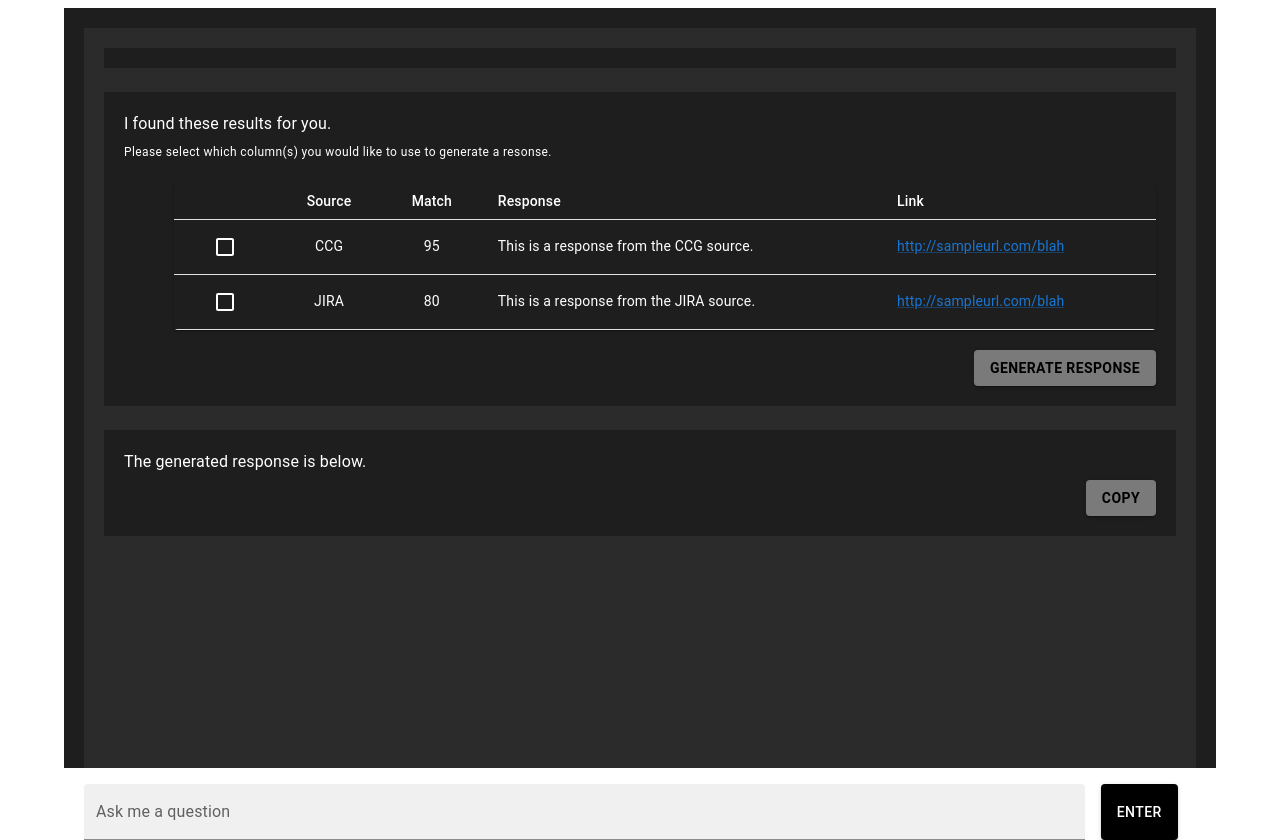
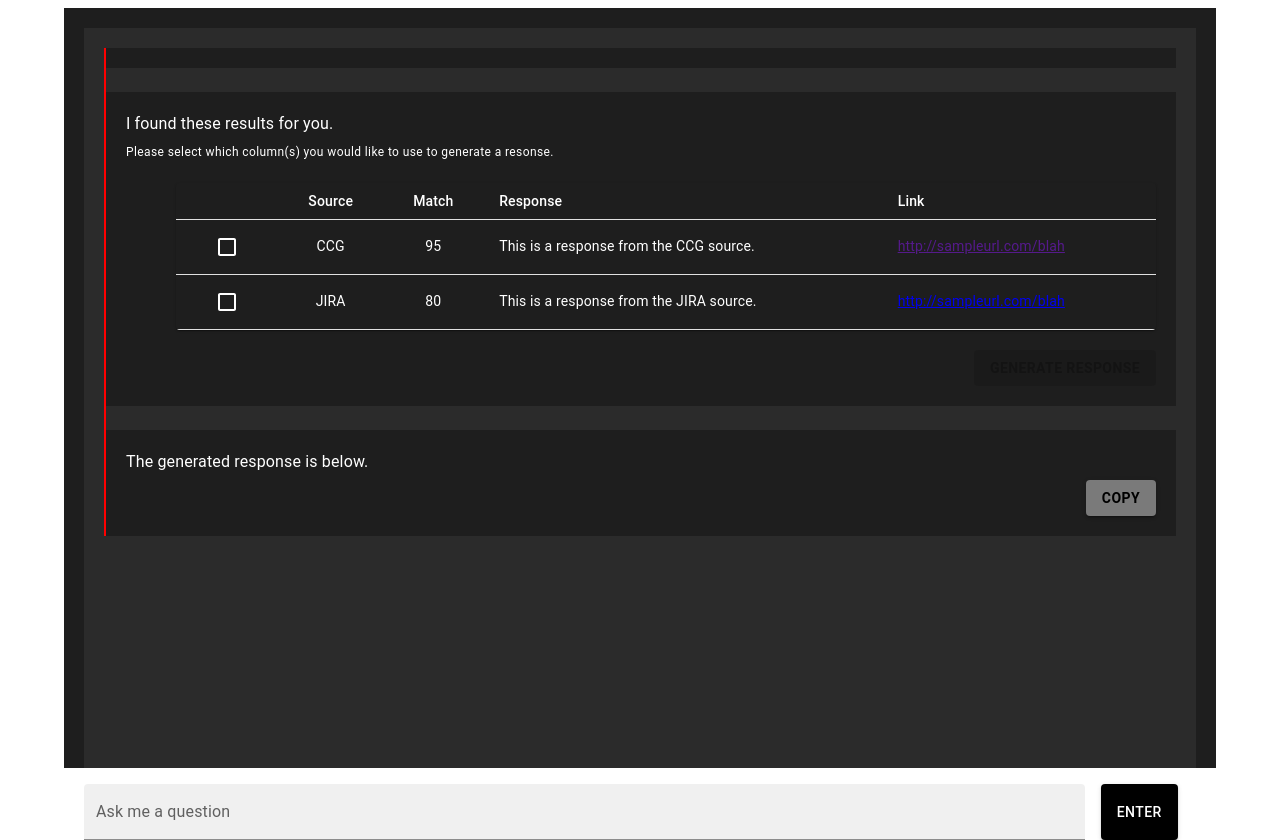
Before and after one commit to Plow74/aipoc, a Next.js app: page / in a window 1280 px wide. Both pictures are taken after a click on the button "ENTER". Built offline with nearby package versions, Linux system fonts and the light colour scheme.

Commit message:
additional styling and component refactor

```diff
--- /dev/null
+++ b/app/components/Question.tsx
@@ -0,0 +1,36 @@
+import { Box, Stack, TextField, Button } from "@mui/material";
+
+const Question = (props: {
+  handleClick: any;
+  setQuestion: any;
+  question: string;
+}) => {
+  const { handleClick, setQuestion, question } = props;
+  return (
+    <Box sx={{ alignItems: "flex-end" }}>
+      <Stack direction="row" spacing={2}>
+        <TextField
+          id="filled-textarea"
+          label="Ask me a question"
+          variant="filled"
+          value={question}
+          onChange={(e) => setQuestion(e.target.value)}
+          style={{
+            color: "white",
+            backgroundColor: "white",
+            width: "90%",
+          }}
+        />
+        <Button
+          variant="contained"
+          onClick={handleClick}
+          sx={{ backgroundColor: "black" }}
+        >
+          ENTER
+        </Button>
+      </Stack>
+    </Box>
+  );
+};
+
+export default Question;
--- /dev/null
+++ b/app/components/ResultsTable.tsx
@@ -0,0 +1,71 @@
+import {
+  TableContainer,
+  Paper,
+  Table,
+  TableHead,
+  TableRow,
+  TableCell,
+  TableBody,
+  Checkbox,
+} from "@mui/material";
+import Link from "next/link";
+
+const ResultsTable = (props: { results: any; handleCheck: any }) => {
+  const { results, handleCheck } = props;
+
+  return (
+    <TableContainer component={Paper} style={{ backgroundColor: "#1e1e1e" }}>
+      <Table aria-label="results table" size="small">
+        <TableHead
+          sx={{
+            "& .MuiTableCell-root": {
+              color: "white",
+            },
+          }}
+        >
+          <TableRow>
+            <TableCell align="center"></TableCell>
+            <TableCell align="center">Source</TableCell>
+            <TableCell align="center">Match</TableCell>
+            <TableCell align="left">Response</TableCell>
+            <TableCell align="left">Link</TableCell>
+          </TableRow>
+        </TableHead>
+        <TableBody>
+          {results.responses?.map((row: any, index: number) => (
+            <TableRow
+              key={index}
+              sx={{
+                "& .MuiTableCell-root": {
+                  color: "white",
+                },
+              }}
+            >
+              <TableCell align="center">
+                {row.source.length > 0 && (
+                  <Checkbox
+                    onClick={handleCheck(row)}
+                    sx={{
+                      color: "white",
+                      "&.Mui-checked": {
+                        color: "white",
+                      },
+                    }}
+                  />
+                )}
+              </TableCell>
+              <TableCell align="center">{row.source}</TableCell>
+              <TableCell align="center">{row.score}</TableCell>
+              <TableCell align="left">{row.response}</TableCell>
+              <TableCell align="left">
+                <Link href={row.url}>{row.url}</Link>
+              </TableCell>
+            </TableRow>
+          ))}
+        </TableBody>
+      </Table>
+    </TableContainer>
+  );
+};
+
+export default ResultsTable;
--- a/app/page.tsx
+++ b/app/page.tsx
@@ -2,22 +2,14 @@
 import {
   Box,
   Button,
-  Checkbox,
   CircularProgress,
   Container,
-  Link,
-  Paper,
   Stack,
-  Table,
-  TableBody,
-  TableCell,
-  TableContainer,
-  TableHead,
-  TableRow,
-  TextField,
   Typography,
 } from "@mui/material";
 import { useEffect, useState } from "react";
+import ResultsTable from "./components/ResultsTable";
+import Question from "./components/Question";
 
 type SourceResponse = {
   source: String;
@@ -31,69 +23,12 @@ type AIResponse = {
   responses: SourceResponses;
 };
 
-const ResultsTable = (props: { results: any; handleCheck: any }) => {
-  const { results, handleCheck } = props;
-
-  return (
-    <TableContainer component={Paper} style={{ backgroundColor: "#1e1e1e" }}>
-      <Table aria-label="results table" size="small">
-        <TableHead
-          sx={{
-            "& .MuiTableCell-root": {
-              color: "white",
-            },
-          }}
-        >
-          <TableRow>
-            <TableCell align="center"></TableCell>
-            <TableCell align="center">Source</TableCell>
-            <TableCell align="center">Match</TableCell>
-            <TableCell align="left">Response</TableCell>
-            <TableCell align="left">Link</TableCell>
-          </TableRow>
-        </TableHead>
-        <TableBody>
-          {results.responses?.map((row: any, index: number) => (
-            <TableRow
-              key={index}
-              sx={{
-                "& .MuiTableCell-root": {
-                  color: "white",
-                },
-              }}
-            >
-              <TableCell align="center">
-                {row.source.length > 0 && (
-                  <Checkbox
-                    onClick={handleCheck(row)}
-                    sx={{
-                      color: "white",
-                      "&.Mui-checked": {
-                        color: "white",
-                      },
-                    }}
-                  />
-                )}
-              </TableCell>
-              <TableCell align="center">{row.source}</TableCell>
-              <TableCell align="center">{row.score}</TableCell>
-              <TableCell align="left">{row.response}</TableCell>
-              <TableCell align="left">
-                <Link href={row.url}>{row.url}</Link>
-              </TableCell>
-            </TableRow>
-          ))}
-        </TableBody>
-      </Table>
-    </TableContainer>
-  );
-};
-
 export default function Home() {
   const [results, setResults] = useState(null);
   const [question, setQuestion] = useState("");
   const [suggestedResponse, setSuggestedResponse] = useState("");
   const [checkedResponses, setCheckedResponses] = useState([]);
+  const [conversations, setConversations] = useState([]);
   const [isLoading, setIsLoading] = useState(false);
   const [isGenerateResponseDisabled, setIsGenerateResponseDisabled] =
     useState(false);
@@ -164,70 +99,6 @@ export default function Home() {
 
   return (
     <main>
-      {/* <Box
-        component="form"
-        sx={{
-          "& .MuiTextField-root": { m: 1 },
-          padding: 3,
-        }}
-        noValidate
-        autoComplete="off"
-      >
-        <Box
-          sx={{
-            padding: 0,
-            textAlign: "right",
-            background: "linear-gradient(to right, #1994cc, #0a1b3a)",
-          }}
-        >
-          <img src="image.png" alt="image" height="150" />
-        </Box>
-        <Grid container spacing={1} sx={{ marginTop: "10px" }}>
-          <Grid item xs={6}>
-            <Grid container spacing={0}>
-              <Grid item xs={12}>
-                <div style={{ display: "flex", justifyContent: "center" }}>
-                  {isLoading && <CircularProgress color="primary" />}
-                </div>
-              </Grid>
-            </Grid>
-          </Grid>
-          <Grid item xs={6}>
-            {results && (
-              <>
-                <TextField
-                  id="outlined-multiline-flexible"
-                  label="Suggested response from AI:"
-                  multiline
-                  maxRows={20}
-                  value={suggestedResponse}
-                  style={{ width: "100%" }}
-                  disabled={true}
-                />
-                <Button
-                  variant="contained"
-                  size="large"
-                  onClick={generateResponse}
-                  disabled={isGenerateResponseDisabled}
-                >
-                  Generate Response
-                </Button>
-                <Button
-                  variant="contained"
-                  size="large"
-                  onClick={() => {
-                    navigator.clipboard.writeText(results.suggestedResponse);
-                  }}
-                  sx={{ position: "relative", float: "right" }}
-                >
-                  COPY
-                </Button>
-              </>
-            )}
-          </Grid>
-        </Grid>
-      </Box> */}
-
       <Container maxWidth="lg">
         <Box
           sx={{
@@ -250,7 +121,14 @@ export default function Home() {
                   padding: "20px",
                 }}
               >
-                <Stack direction="column" spacing={3}>
+                <Stack
+                  direction="column"
+                  spacing={3}
+                  sx={{
+                    borderLeft: 2,
+                    borderColor: "red",
+                  }}
+                >
                   <Typography
                     color={"white"}
                     sx={{ backgroundColor: "#1e1e1e", padding: "10px" }}
@@ -280,7 +158,7 @@ export default function Home() {
                     <Button
                       variant="contained"
                       onClick={generateResponse}
-                      //disabled={isGenerateResponseDisabled}
+                      disabled={isGenerateResponseDisabled}
                       sx={{
                         backgroundColor: "#7a7a7a",
                         color: "black",
@@ -320,29 +198,11 @@ export default function Home() {
                 </Stack>
               </Box>
             )}
-            <Box sx={{ alignItems: "flex-end" }}>
-              <Stack direction="row" spacing={2}>
-                <TextField
-                  id="filled-textarea"
-                  label="Ask me a question"
-                  variant="filled"
-                  value={question}
-                  onChange={(e) => setQuestion(e.target.value)}
-                  style={{
-                    color: "white",
-                    backgroundColor: "white",
-                    width: "90%",
-                  }}
-                />
-                <Button
-                  variant="contained"
-                  onClick={handleClick}
-                  sx={{ backgroundColor: "black" }}
-                >
-                  ENTER
-                </Button>
-              </Stack>
-            </Box>
+            <Question
+              handleClick={handleClick}
+              setQuestion={setQuestion}
+              question={question}
+            />
           </Stack>
         </Box>
       </Container>
```
